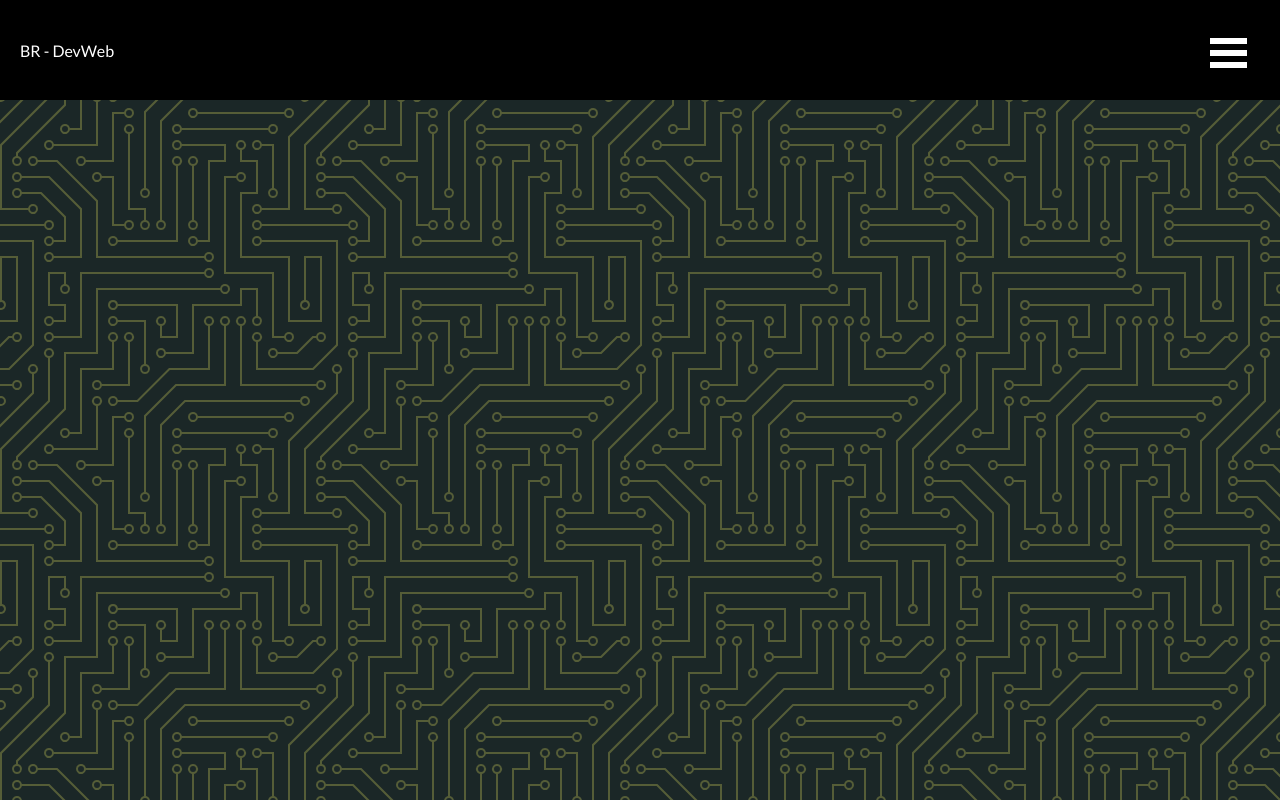
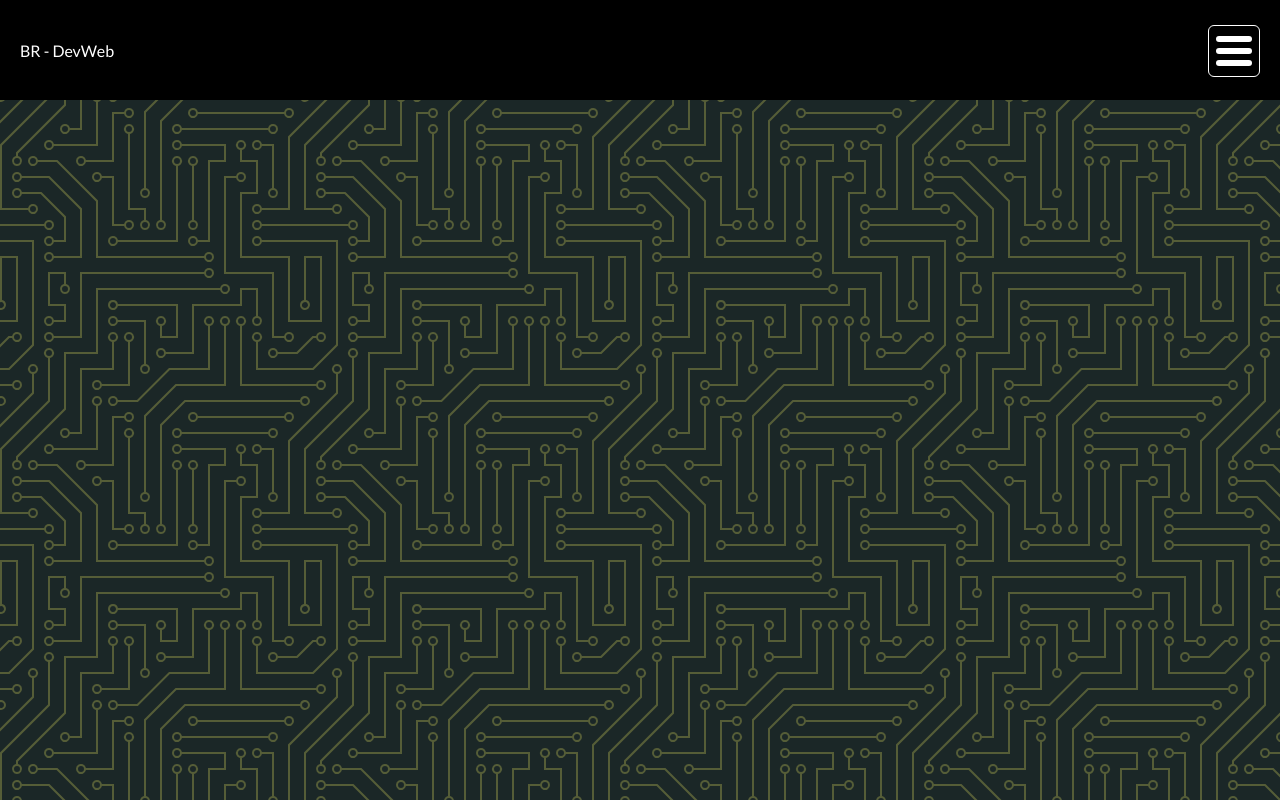
Before and after one commit to vanriwerson/portfolio-react-reboot, a React (Create React App) app: page / in a window 1280 px wide. Built offline with nearby package versions, Linux system fonts and the light colour scheme.

Commit message:
Ajuste no toggle button

```diff
--- a/src/components/NavigationMenu/NavigationMenu.css
+++ b/src/components/NavigationMenu/NavigationMenu.css
@@ -1,98 +1,82 @@
-.icon {
+.toggle-container {
+  align-items: flex-end;
+  background-color: rgba(0, 0, 0, 0.7);
+  display: flex;
+  flex-direction: column;
+  height: fit-content;
+  margin-right: 20px;
   position: absolute;
-  z-index: 4;
-  right: 1%;
-  width: fit-content;
-  height: 44px;
-  cursor: pointer;
-  margin-right: 20px;
+  right: 0;
+  top: 25px;
+  width: 180px;
 }
 
-.hamburguer {
-  top: 50%;
-  right: 10%;
-  width: 37px;
-  height: 6px;
-  background-color: white;
-  position: absolute;
-  transition: 0.5s;
+.toggle-button {
+  background-color: rgb(0, 0, 0,);
+  border: 1px solid rgb(255, 255, 255);
+  border-radius: 6px;
+  cursor: pointer;
+  height: 50px;
+  position: relative;
+  transition: 0.7s;
+  width: 50px;
 }
 
-.hamburguer::before {
-  top: -12px;
-  content: '';
+.line {
+  background-color: rgb(255, 255, 255);
+  border-radius: 6px;
+  height: 6px;
   position: absolute;
-  width: 37px;
-  height: 6px;
-  background-color: white;
-  transition: 0.5s;
+  top: calc(50% - 3px);
+  right: 7px;
+  transition: 0.7s;
+  width: 36px;
 }
 
-.hamburguer::after {
+.line::before {
+  background-color: rgb(255, 255, 255);
+  border-radius: 6px;
+  content: '';
+  height: 6px;
+  position: absolute;
+  top: -12px;
+  transition: 0.7s;
+  width: 36px;
+}
+
+.line::after {
+  background-color: rgb(255, 255, 255);
+  border-radius: 6px;
+  content: '';
+  height: 6px;
+  position: absolute;
   top: 12px;
-  content: '';
-  position: absolute;
-  width: 37px;
-  height: 6px;
-  background-color: white;
-  transition: 0.5s;
+  transition: 0.7s;
+  width: 36px;
+}
+
+.toggle-button.active {
+  border-color: rgb(225, 25, 25);
+}
+
+.toggle-button.active .line {
+  background-color: transparent;
+}
+
+.toggle-button.active .line::before {
+  top: 0;
+  transform: rotate(135deg);
+  transform-origin: 18px;
+  background: rgb(225, 25, 25);
+}
+
+.toggle-button.active .line::after {
+  top: 0;
+  transform: rotate(225deg);
+  transform-origin: 18px;
+  background: rgb(225, 25, 25);
 }
 
 .links {
-  right: 1%;
-  padding: 45px 0 0;
-  flex-wrap: nowrap;
-  color:white
+  z-index: 10;
 }
-
-.links ul {
-  align-items: center;
-  display: flex;
-  flex-direction: column;
-  padding: 0;
-  list-style: none;
-  width: 100%;
-}
-
-.links ul li {
-  padding: 8px;
-  cursor: pointer;
-  transition: 0.5s;
-}
-
-.links ul li:hover {
-  transform: scale(1.1);
-}
-
-.link {
-  text-decoration: none;
-  color: white;
-}
-
-.icon.iconActive .hamburguer {
-  background: transparent;
-}
-
-.icon.iconActive .hamburguer::after {
-  top: 0;
-  transform: rotate(225deg);
-  background: rgb(225, 25, 25);
-}
-
-.icon.iconActive .hamburguer::before {
-  top: 0;
-  transform: rotate(135deg);
-  background: rgb(225, 25, 25);
-}
-
-.menu.menu-open {
-  background-color: rgba(0, 0, 0, 0.7);
-  height: 360px;
-  transition: 0.5s;
-  width: 180px;
-}
-
-.menu.menu-close {
-  display: none;
-  width: 0;
-}
--- a/src/components/NavigationMenu/NavigationMenu.jsx
+++ b/src/components/NavigationMenu/NavigationMenu.jsx
@@ -16,10 +16,13 @@ export default class NavigationMenu extends Component{
   render() {
     const { isMenuOpen } = this.state;
     return (
-      <section className={ isMenuOpen ? "icon iconActive" : "icon"} onClick={ this.toggleMenu}>
-          <div className="hamburguer"></div>
-
-          <div className={ isMenuOpen ? "menu menu-open" : "menu menu-closed" }>
+      <section className="toggle-container">
+        <div
+          className={isMenuOpen ? "toggle-button active" : "toggle-button"}
+          onClick={ this.toggleMenu }
+        >
+          <div className="line"></div>
+        </div>
         {isMenuOpen && (
           <nav className="links">
             <ul>
@@ -31,7 +34,6 @@ export default class NavigationMenu extends Component{
             </ul>
           </nav>
         )}
-          </div>
       </section>
     );
   }
```
Lines whose indentation alone changed are shown as unchanged.
